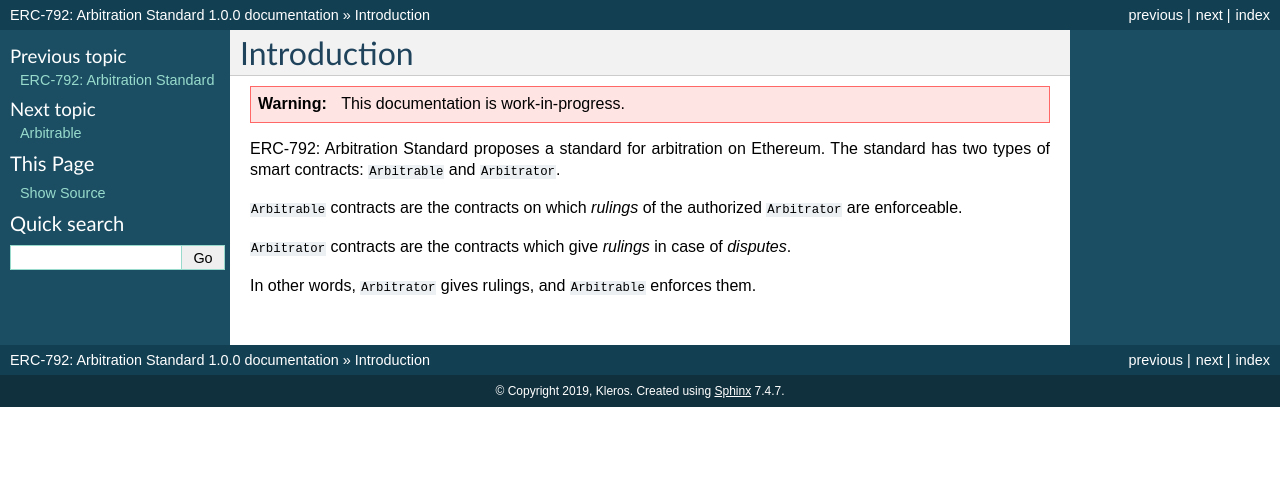
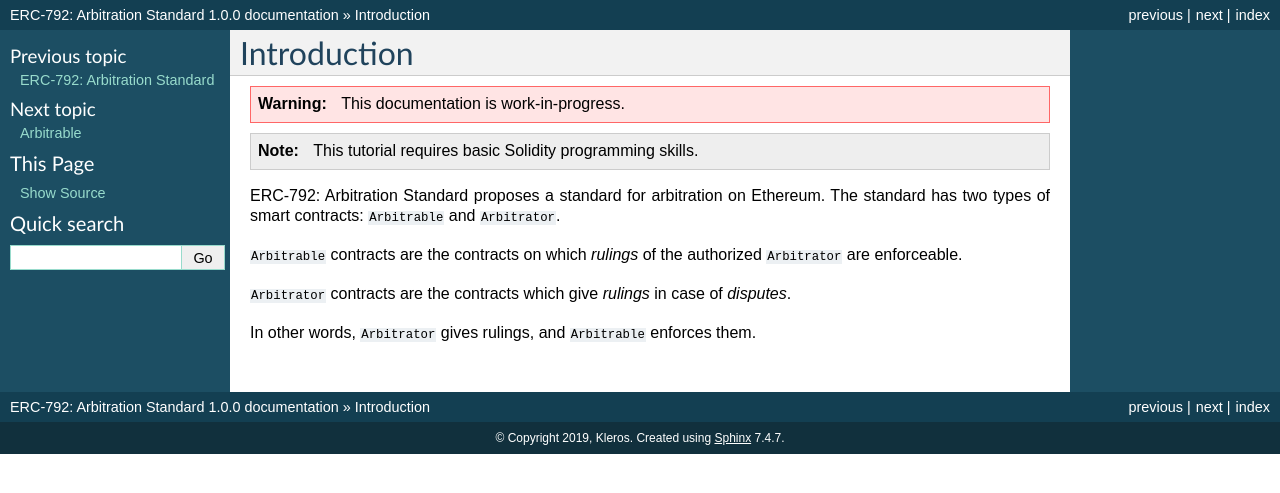
Before and after one commit to kleros/erc-792, a Sphinx documentation site: the page built from docs/introduction.rst, in a window 1280 px wide. Shown: the top 493 px of the page. Built offline with Sphinx 7.4.7, drawn with Linux system fonts in a browser that asks for light colours.

Commit message:
refactor(introduction): add note for prerequisite

```diff
--- a/docs/introduction.rst
+++ b/docs/introduction.rst
@@ -4,6 +4,9 @@ Introduction
 
 .. warning::
   This documentation is work-in-progress.
+
+.. note::
+  This tutorial requires basic Solidity programming skills.
 
 ERC-792: Arbitration Standard proposes a standard for arbitration on Ethereum. The standard has two types of smart contracts: ``Arbitrable`` and ``Arbitrator``.
 
```
